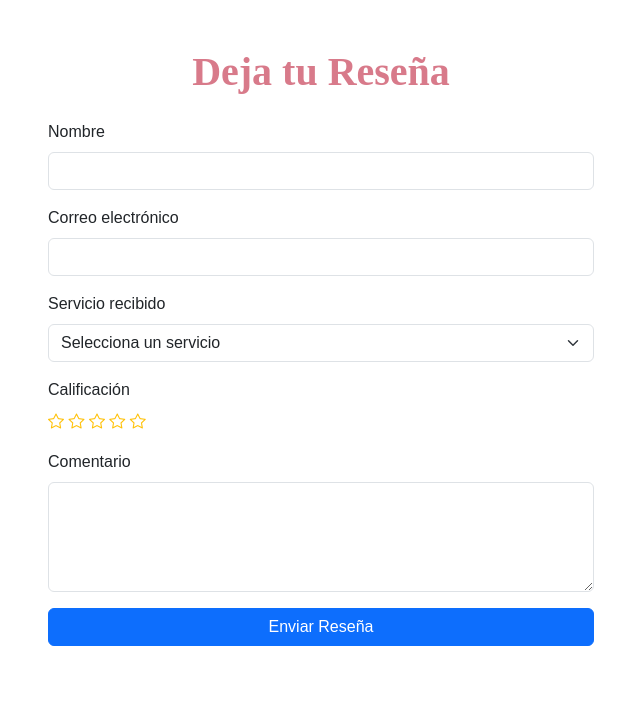
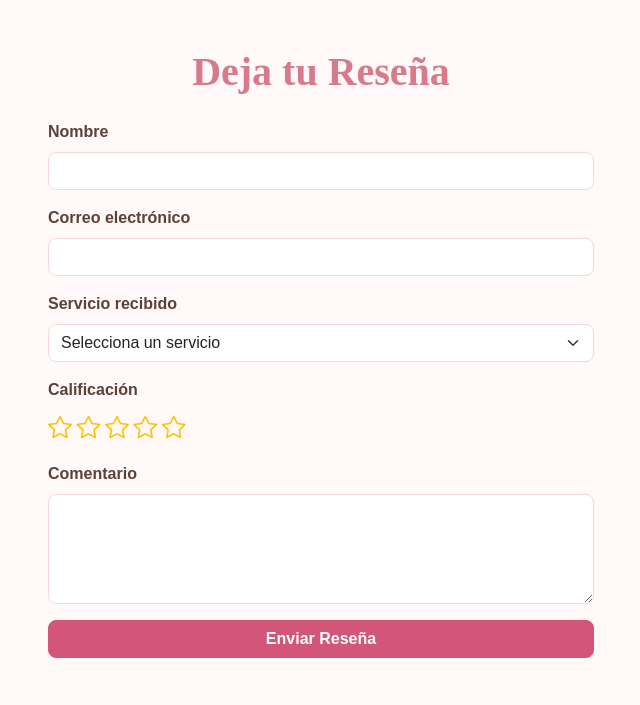
Before and after one commit to Sebastian7023/ProyectoFinalG4, a PHP site: page /app/views/review/index.php in a window 1280 px wide. Shown: the top 705 px of the page, without its empty margins (319-959 px from the left). Run offline with PHP 8.4, Linux system fonts and the light colour scheme.

Commit message:
html de review y su csss

```diff
--- a/app/assets/css/review.css
+++ b/app/assets/css/review.css
@@ -0,0 +1,77 @@
+:root {
+    /* Variables del layout.css */
+    --primary-color: #d35678;
+    --secondary-color: #f8d7da;
+    --dark-color: #5d4037;
+    --light-color: #fff9f9;
+
+    /* Variables del home.css (si son diferentes, se pueden usar las de layout) */
+    --rosa-pastel: #f8d7da;
+    --rosa-medio: #e9aab8;
+    --rosa-oscuro: #d87a8a;
+    --gris-claro: #f8f9fa;
+    --gris-oscuro: #343a40;
+}
+
+body {
+    font-family: 'Montserrat', sans-serif;
+    color: var(--dark-color); /* Usa el color oscuro del layout */
+    background-color: var(--light-color); /* Usa el color claro del layout */
+}
+
+.section-title {
+    font-family: 'Playfair Display', serif;
+    font-weight: 700;
+    text-align: center;
+    margin-bottom: 40px;
+    color: var(--rosa-oscuro); /* Usa el color del home.css */
+}
+
+/* Estilos específicos para la página de reseña */
+.container {
+    padding-top: 5rem;
+    padding-bottom: 5rem;
+}
+
+.form-label {
+    font-weight: 600;
+    color: var(--dark-color);
+}
+
+.form-control,
+.form-select {
+    border-radius: 0.5rem;
+    border-color: var(--secondary-color);
+    transition: all 0.3s ease-in-out;
+}
+
+.form-control:focus,
+.form-select:focus {
+    border-color: var(--primary-color);
+    box-shadow: 0 0 0 0.25rem rgba(211, 86, 120, 0.25); /* rgba del --primary-color */
+}
+
+.btn-primary {
+    background-color: var(--primary-color);
+    border-color: var(--primary-color);
+    border-radius: 0.5rem;
+    transition: all 0.3s ease;
+    font-weight: 600;
+}
+
+.btn-primary:hover {
+    background-color: #b94c61; /* Color de hover del layout */
+    border-color: #b94c61; /* Color de hover del layout */
+    transform: translateY(-2px);
+}
+
+/* Estilos para las estrellas de calificación */
+.bi-star {
+    font-size: 1.5rem;
+    cursor: pointer;
+    transition: color 0.2s;
+}
+
+.bi-star.text-warning {
+    color: #ffc107 !important; /* Mantiene el color estándar de Bootstrap para las estrellas, que es amarillo */
+}
--- a/app/views/review/index.php
+++ b/app/views/review/index.php
@@ -7,7 +7,7 @@
     <link href="https://cdn.jsdelivr.net/npm/bootstrap@5.3.3/dist/css/bootstrap.min.css" rel="stylesheet">
     <link href="https://cdn.jsdelivr.net/npm/bootstrap-icons@1.11.3/font/bootstrap-icons.css" rel="stylesheet">
     <link href="../../assets/css/home.css" rel="stylesheet">
-</head>
+    <link href="../../assets/css/review.css" rel="stylesheet"> </head>
 <body>
     <div class="container py-5">
         <h1 class="mb-4 section-title text-center">Deja tu Reseña</h1>
@@ -42,8 +42,7 @@
                             <i class="bi bi-star text-warning"></i>
                             <i class="bi bi-star text-warning"></i>
                             <i class="bi bi-star text-warning"></i>
-                            <!-- Puedes reemplazar esto por radio buttons ocultos si quieres funcionalidad real -->
-                        </div>
+                            </div>
                     </div>
                     <div class="mb-3">
                         <label for="comentario" class="form-label">Comentario</label>
```
